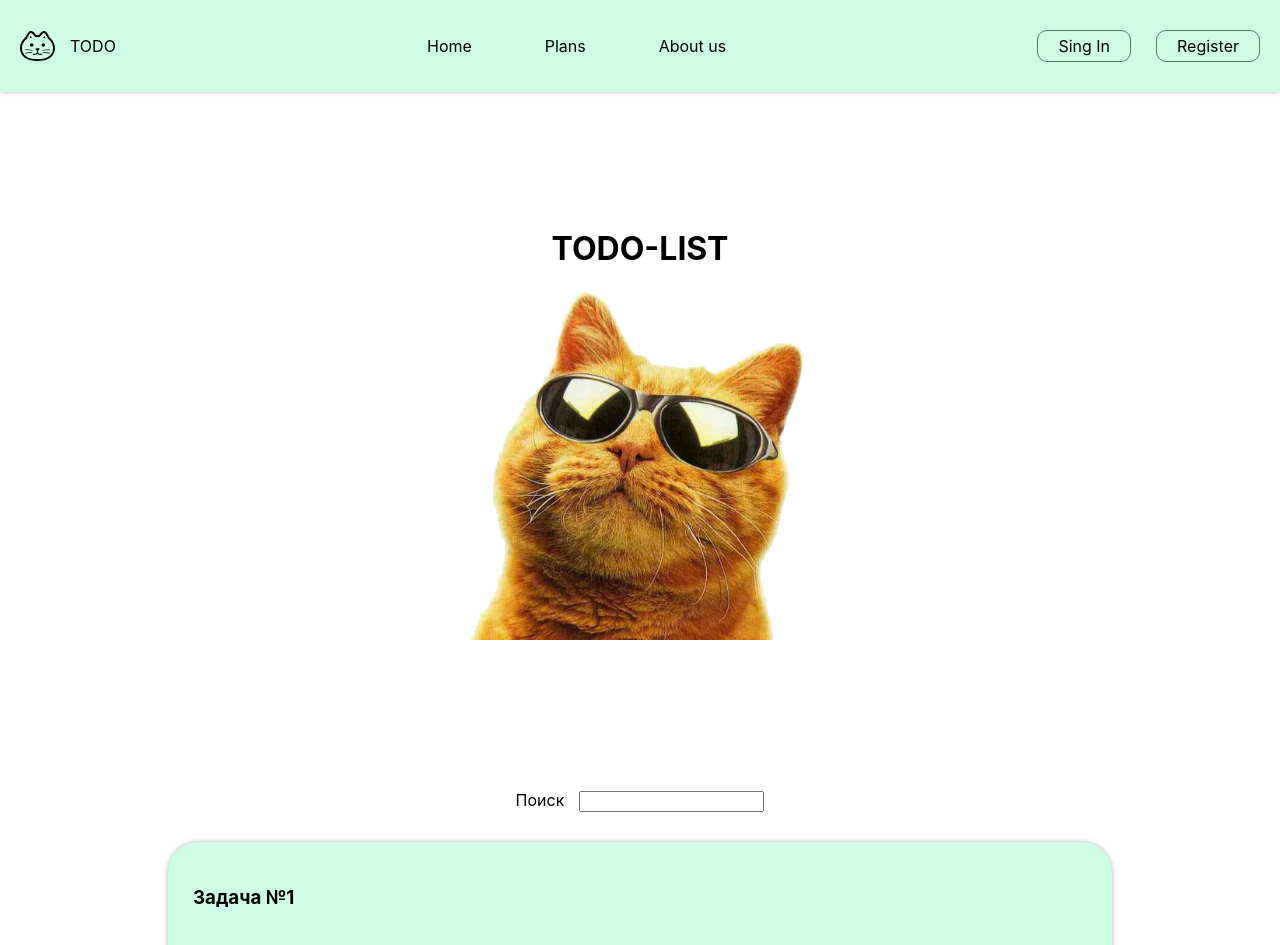
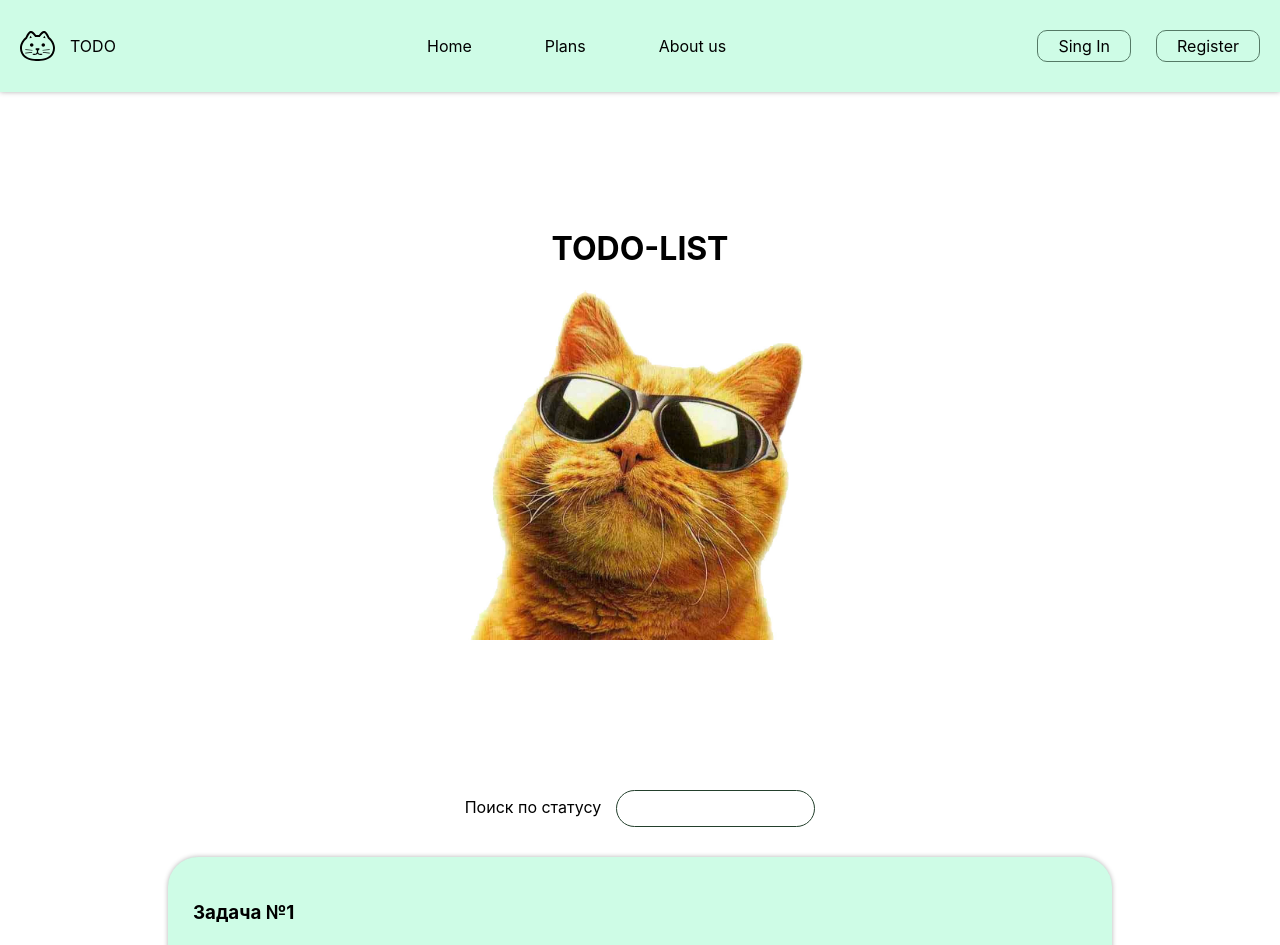
Before and after one commit to sergey-efanov/todo-list, a React (Create React App) app: page / in a window 1280 px wide. Shown: the top 945 px of the page. Built offline with nearby package versions, Linux system fonts and the light colour scheme.

Commit message:
search style

```diff
--- a/src/components/TaskList/TaskList.js
+++ b/src/components/TaskList/TaskList.js
@@ -54,7 +54,7 @@ function TaskList() {
   return (
     <div className={tasklistStyle.container}>
       <div className={tasklistStyle.search}>
-        <label className={tasklistStyle.title__search}>Поиск</label>
+        <label className={tasklistStyle.title__search}>Поиск по статусу</label>
         <input onChange={(e) => handleStatusSearch(e)} />
       </div>
       {taskCards}
--- a/src/components/TaskList/tasklist.module.css
+++ b/src/components/TaskList/tasklist.module.css
@@ -12,3 +12,14 @@
 .title__search {
   margin-right: 15px;
 }
+
+input {
+  padding: 10px 10px;
+  border-radius: 20px;
+  border: 1px solid #233f2c;
+  outline: none;
+}
+
+input:focus {
+  box-shadow: 1px 1px 5px #7aa18e;
+}
```
